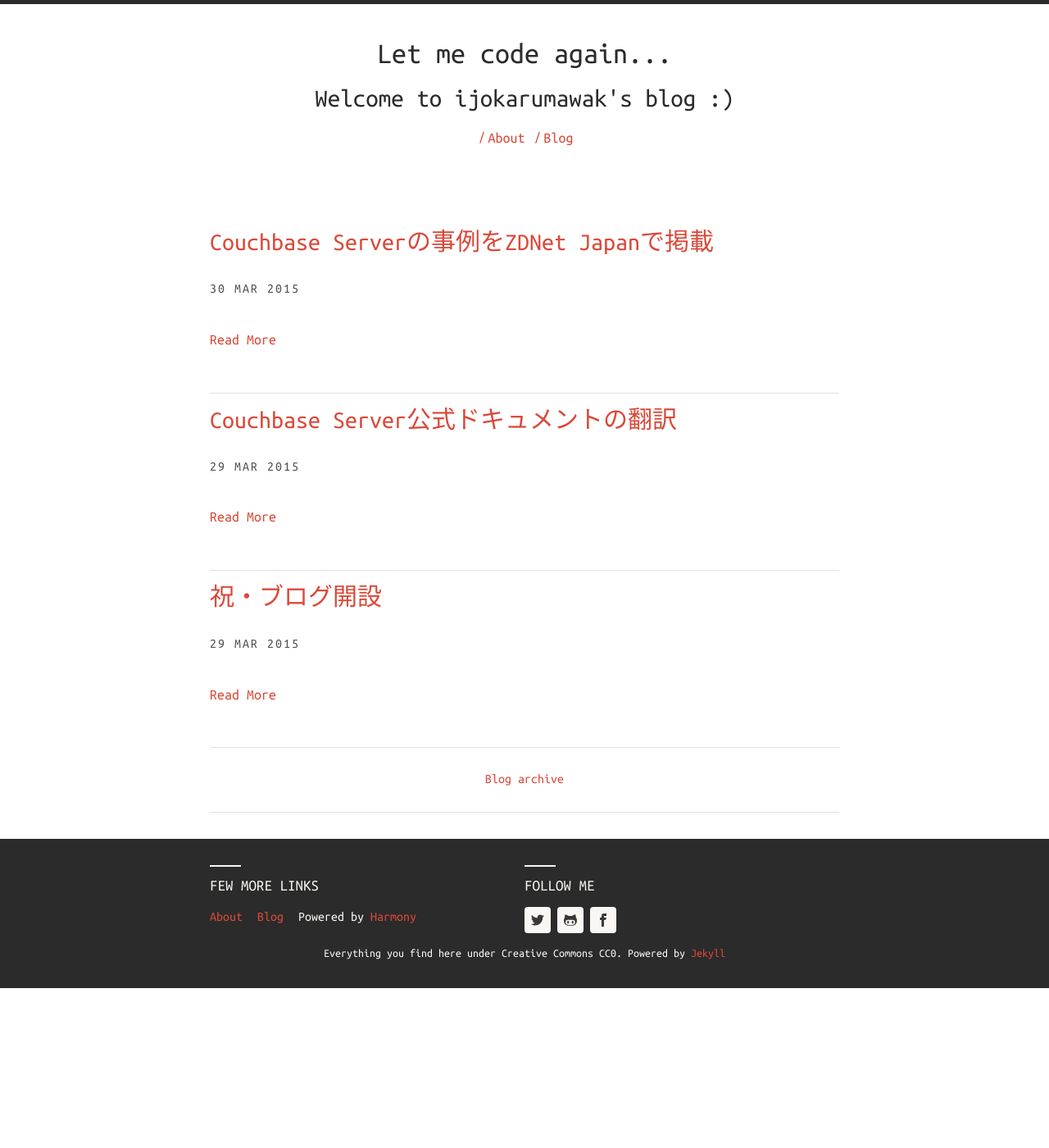
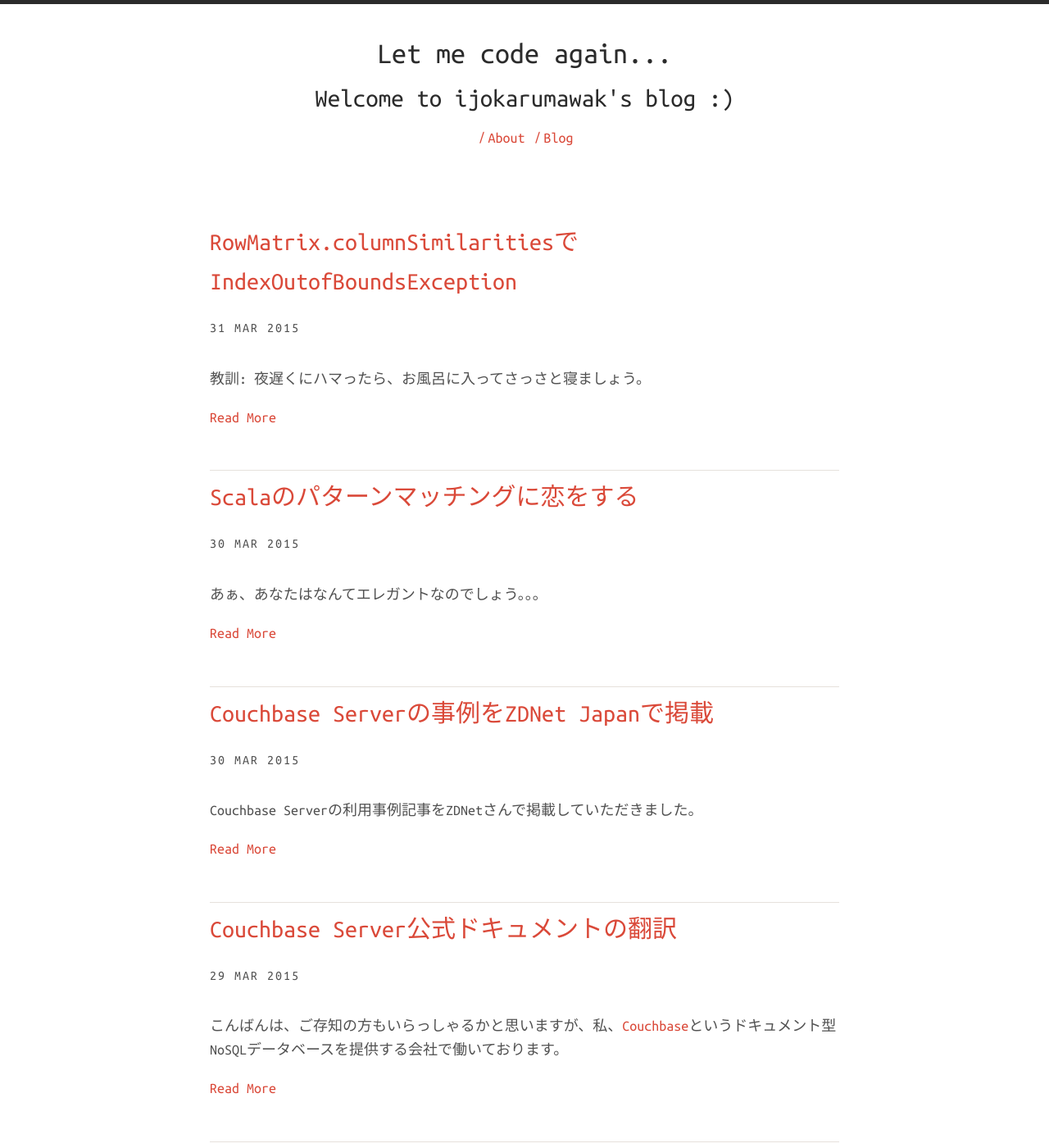
Before and after one commit to ijokarumawak/ijokarumawak.github.io, a Jekyll site: the page built from index.html, in a window 1280 px wide and 1400 px high. Shown: the whole window at 82% size. Built offline with Jekyll 4.4.1, drawn with Linux system fonts in a browser that asks for light colours; nearby versions of some CDN libraries; some of the changed text lies outside the part shown.

Commit message:
New posts.

```diff
--- a/_layouts/post.html
+++ b/_layouts/post.html
@@ -6,8 +6,9 @@ layout: default
 
 	<div class="post">
 		<h1>{{ page.title }}</h1>
-		<span class="post-date">{{ page.date | date_to_string }}</span>
-		Tagged with {{ page.categories | join: ', ' }}
+		<span class="post-date">
+			{{ page.date | date_to_string }} | {{ page.categories | join: ', ' }}
+		</span>
 		<div class="post">
 			{{ content }}
 		</div>
--- /dev/null
+++ b/_posts/2015-03-30-scala-pattern-matching.md
@@ -0,0 +1,51 @@
+---
+layout: post
+title:  "Scalaのパターンマッチングに恋をする"
+date:   2015-03-30 18:00:00
+categories: [Scala]
+---
+
+あぁ、あなたはなんてエレガントなのでしょう。。。
+
+## Before
+
+昨日まではこんなコード。処理するタグが増えるたびにcase文を書いていたので、なんだかなー、と思ってました。
+
+{% highlight scala %}
+
+val xml = new XMLEventReader(Source.fromFile(file))
+for(event <- xml){
+
+	event match {
+		case EvElemStart(_,"uicontrol",attrs,_) => {
+			doSomething("uicontrol", attrs)
+		}
+		case EvElemStart(_,"wintitle",attrs,_) => {
+			doSomething("wintitle", attrs)
+		}
+	}
+
+}
+{% endhighlight %}
+
+## After
+
+パターンマッチングに正規表現がそのまま渡せるなんて知らなかったんです。
+しかもマッチングしたグループを自動的に変数に代入してくれるだなんて。
+
+{% highlight scala %}
+
+val xml = new XMLEventReader(Source.fromFile(file))
+val inlineTags = """^(uicontrol|wintitle)$""".r
+for(event <- xml){
+
+	event match {
+		case EvElemStart(_,inlineTags(tagName),attrs,_) => {
+			doSomething(tagName, attrs)
+		}
+	}
+
+}
+{% endhighlight %}
+
+恐らくこの感動はScala初心者のうちしか味わえない! と思い、残しておきます。
--- /dev/null
+++ b/_posts/2015-03-31-sparse-matrix-size.md
@@ -0,0 +1,67 @@
+---
+layout: post
+title:  "RowMatrix.columnSimilaritiesでIndexOutofBoundsException"
+date:   2015-03-31 21:00:00
+categories: [Spark]
+---
+
+教訓: 夜遅くにハマったら、お風呂に入ってさっさと寝ましょう。
+
+翻訳メモリの実装が実践で使えるくらいになってきたので、登録する翻訳元ファイルを増やして、文の類似度を計算しようとしたら、出ましたよ! 例外が!
+
+{% highlight text %}
+15/03/31 21:00:46 ERROR Executor: Exception in task 0.0 in stage 12.0 (TID 11)
+java.lang.ArrayIndexOutOfBoundsException: 580
+	at org.apache.spark.mllib.stat.MultivariateOnlineSummarizer$$anonfun$add$3.apply$mcVID$sp(MultivariateOnlineSummarizer.scala:75)
+	at org.apache.spark.mllib.linalg.SparseVector.foreachActive(Vectors.scala:391)
+	at org.apache.spark.mllib.stat.MultivariateOnlineSummarizer.add(MultivariateOnlineSummarizer.scala:73)
+	at org.apache.spark.mllib.linalg.distributed.RowMatrix$$anonfun$16.apply(RowMatrix.scala:389)
+	at org.apache.spark.mllib.linalg.distributed.RowMatrix$$anonfun$16.apply(RowMatrix.scala:389)
+{% endhighlight %}
+
+今まで10数個のXMLファイル、200文程度のデータ量でやっていて普通に動いていたのに。
+ファイル数を増やしたら例外が発生するなんて、何か引き当てたか!? と昨日は夜遅くにどハマりしてました。
+
+
+諦めて次の日、再度コードを眺めていると、分かったんです、原因。
+
+Vector.sparseで指定するサイズを誤っていたのです。何とも単純なミス。
+
+{% highlight scala %}
+Vectors.sparse(size, indices, values)
+{% endhighlight %}
+
+SparseなVectorは、存在する値のみ指定すれば良いので、今回扱っているような単語インデックスに向いています。
+そして、文章間の類似度を計算するのに、RowMatrixを利用しています、Matrixはこんなイメージ:
+
+|  | s(1) | s(2) | s(n) |
+|--|----|----|----|
+| t(1) | 0.1 | - | TFIDF of t(1) in s(n) |
+| t(2) | - | 0.5 | TFIDF of t(2) in s(n) |
+| t(m) | TFIDF of t(m) in s(1) | TFIDF of t(m) in s(2) | TFIDF of t(m) in s(n) |
+
+- s: 文章(sentence)です。
+- t: 文章中に現れる単語(term)。
+- TFIDFを計算して各要素の値としています。
+- s(1)にはt(2)が出現しないので、ここをSparseとして扱うことに意味がある!
+
+と、コードを書く前にこのMatrixイメージを描いていました。
+そしたら、**このMatrixのサイズは辞書中の単語数だと勘違い**していたんですね!
+
+なので、例外が発生した際のコードはこんなんになってました:
+
+{% highlight scala %}
+val size = m // ここが間違い、辞書中の単語数を指定していた
+val indices = Array(1, 2, ... n)
+val values = Array(0.1, 0.5, ... "TFIDF of t(m) in s(n)")
+Vectors.sparse(size, indices, values)
+{% endhighlight %}
+
+修正後はこちら:
+
+{% highlight scala %}
+val size = n // indicesが文章のIDなので、正解は全文書のID数を指定しないといけなかったです。
+{% endhighlight %}
+
+少量のデータでは、辞書中の単語数が、文章数よりも少なかったから何とか動いてたんですね。
+分かってしまえば大したことないですが、答えが見つかるまでは非常にツラいですねー、そんなときは明日の自分に任せて早く寝ましょうw
--- a/index.html
+++ b/index.html
@@ -13,7 +13,7 @@ layout: default
 
     			<span class="post-date">{{ post.date | date_to_string }}</span>
   				<p>
-	  				{{ post.description }}
+	  				{{ post.excerpt }}
   				</p>
   				<p>
   					<a href="{{ post.url | prepend: site.baseurl | prepend: site.url }}" title="{{ post.title}}">
```
Also changed, not shown: _posts/2015-03-30-couchbase-zdnet-article.md (+0 -2 lines).
